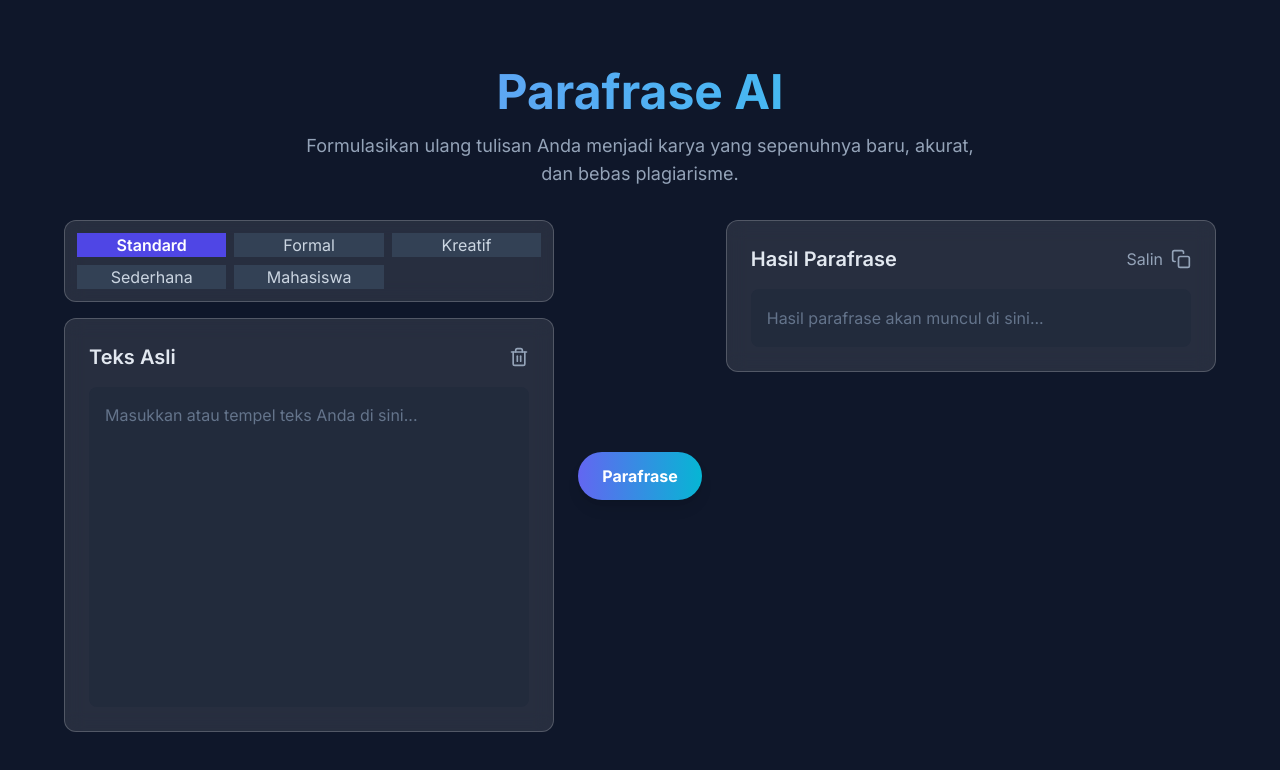
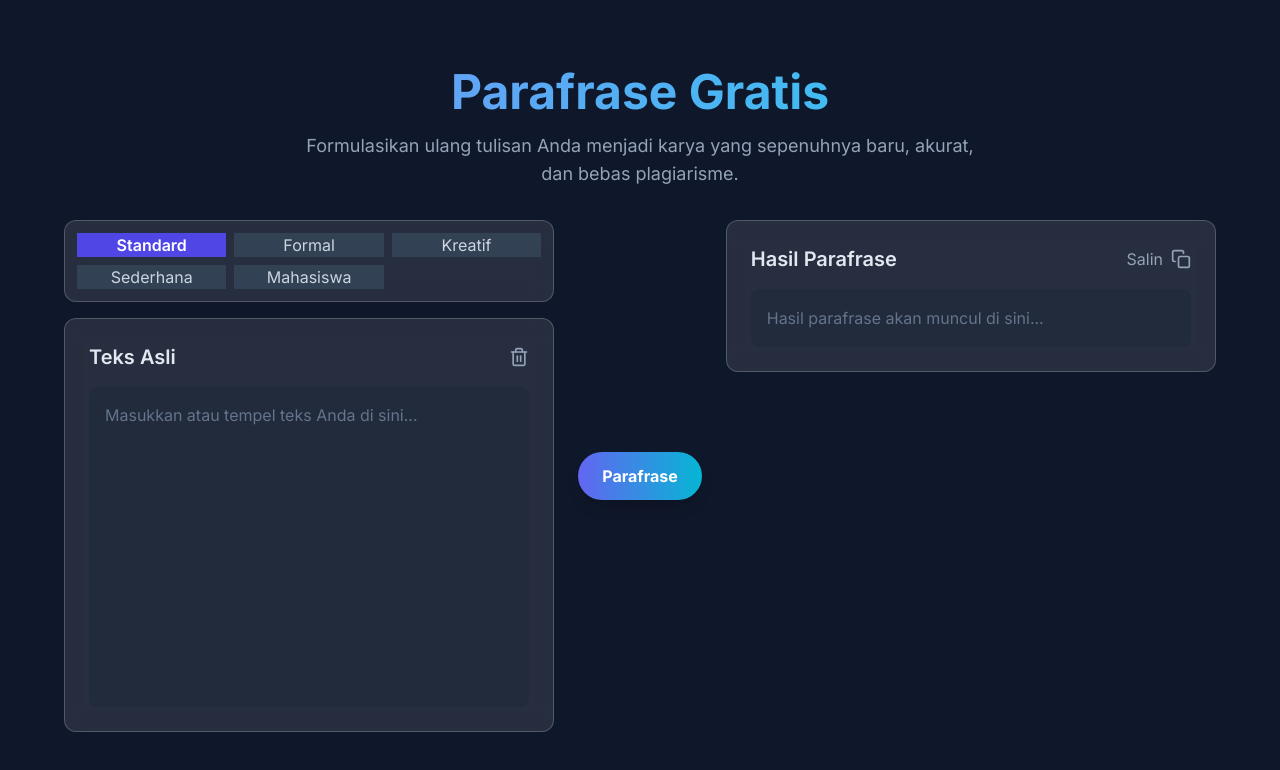
Before and after one commit to rickv-max/Website-parafrase-final, a website: page public/index.html in a window 1280 px wide. Drawn offline with nearby package versions, Linux system fonts and the light colour scheme.

Commit message:
Update index.html

```diff
--- a/public/index.html
+++ b/public/index.html
@@ -26,7 +26,7 @@
 </head>
 <body class="text-white antialiased">
 <div class="min-h-screen flex flex-col items-center justify-center p-4">
-    <header class="text-center mb-8 w-full max-w-6xl"><h1 class="text-4xl sm:text-5xl font-bold bg-clip-text text-transparent bg-gradient-to-r from-indigo-400 to-cyan-400">Parafrase AI</h1><p class="text-slate-400 mt-4 text-lg max-w-2xl mx-auto">Formulasikan ulang tulisan Anda menjadi karya yang sepenuhnya baru, akurat, dan bebas plagiarisme.</p></header>
+    <header class="text-center mb-8 w-full max-w-6xl"><h1 class="text-4xl sm:text-5xl font-bold bg-clip-text text-transparent bg-gradient-to-r from-indigo-400 to-cyan-400">Parafrase Gratis</h1><p class="text-slate-400 mt-4 text-lg max-w-2xl mx-auto">Formulasikan ulang tulisan Anda menjadi karya yang sepenuhnya baru, akurat, dan bebas plagiarisme.</p></header>
     <main class="w-full max-w-6xl flex flex-col lg:flex-row items-start gap-6">
         <div class="w-full lg:w-1/2 flex flex-col gap-4">
             <div class="glassmorphism rounded-xl p-3"><div id="mode-container" class="grid grid-cols-2 sm:grid-cols-3 gap-2"><button class="mode-button" data-mode="standard">Standard</button><button class="mode-button" data-mode="formal">Formal</button><button class="mode-button" data-mode="creative">Kreatif</button><button class="mode-button" data-mode="simple">Sederhana</button><button class="mode-button col-span-2 sm:col-span-1" data-mode="mahasiswa">Mahasiswa</button></div></div>
```
